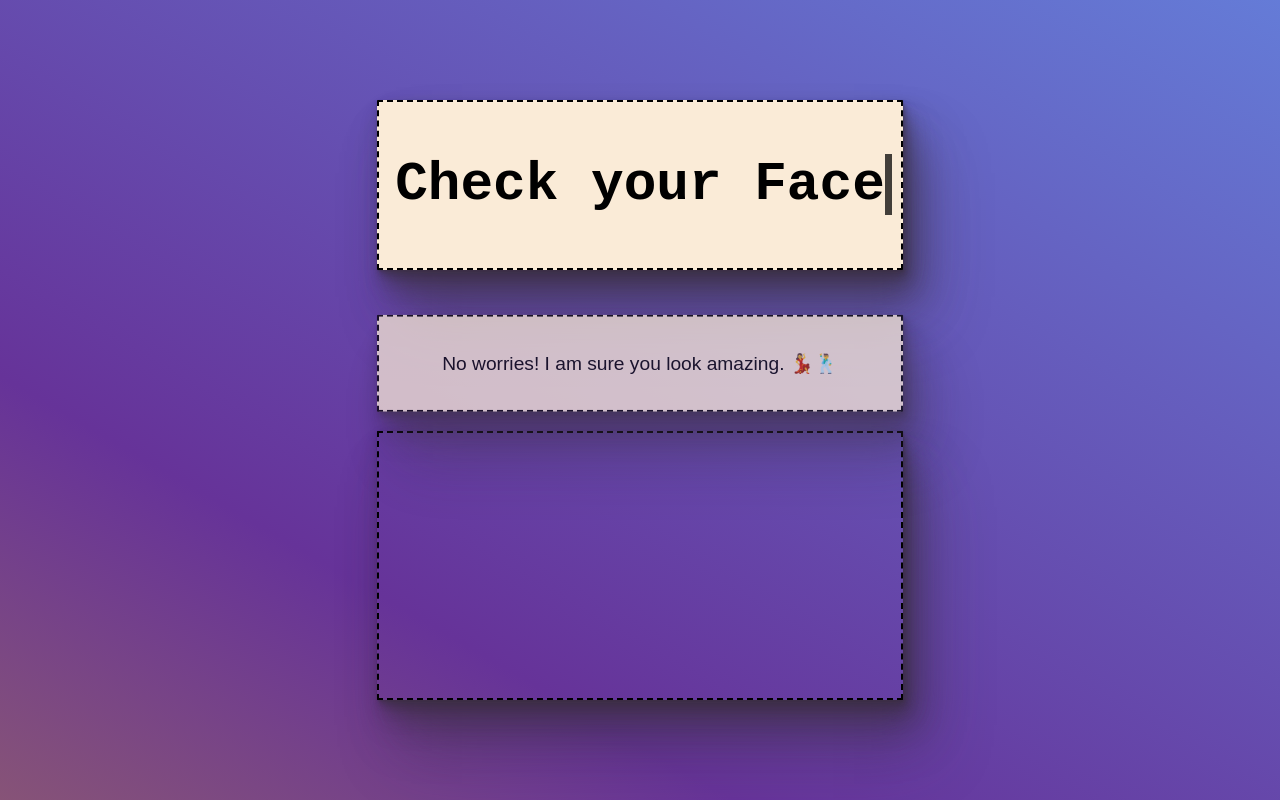
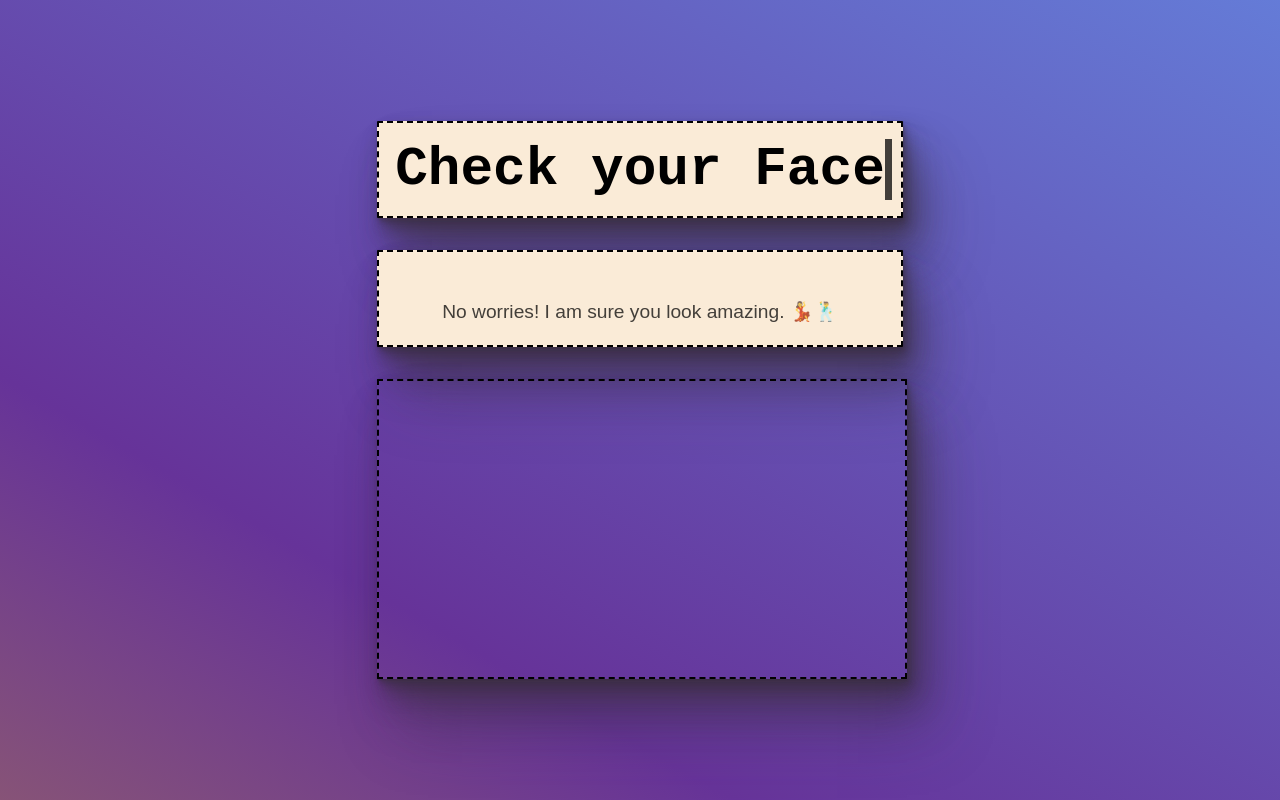
Before and after one commit to misterbracket/hair, a React (Create React App) app: page / in a window 1280 px wide. Built offline with nearby package versions, Linux system fonts and the light colour scheme; no server answers.

Commit message:
small clean up

```diff
--- a/src/index.css
+++ b/src/index.css
@@ -64,6 +64,8 @@ body {
   font-size: 1.2rem;
   margin: 2rem 0;
   text-align: center;
+}
+p {
   opacity: 0;
   transform: translateY(3rem);
   animation: fadeInUp 2s ease calc(var(--typewriterSpeed) + 600ms) forwards;
@@ -74,6 +76,10 @@ body {
   box-shadow: var(--shadow-elevation-high);
   border-radius: 1px;
   border: 2px dashed black;
+  width: 100%;
+  /* overflow: hidden; */
+  width: 100%;
+  aspect-ratio: 16/9;
 }
 
 video {
@@ -94,6 +100,7 @@ h1 {
   font-family: "Source Code Pro", monospace;
   position: relative;
   width: max-content;
+  margin: auto;
 }
 
 h1::before,
```
